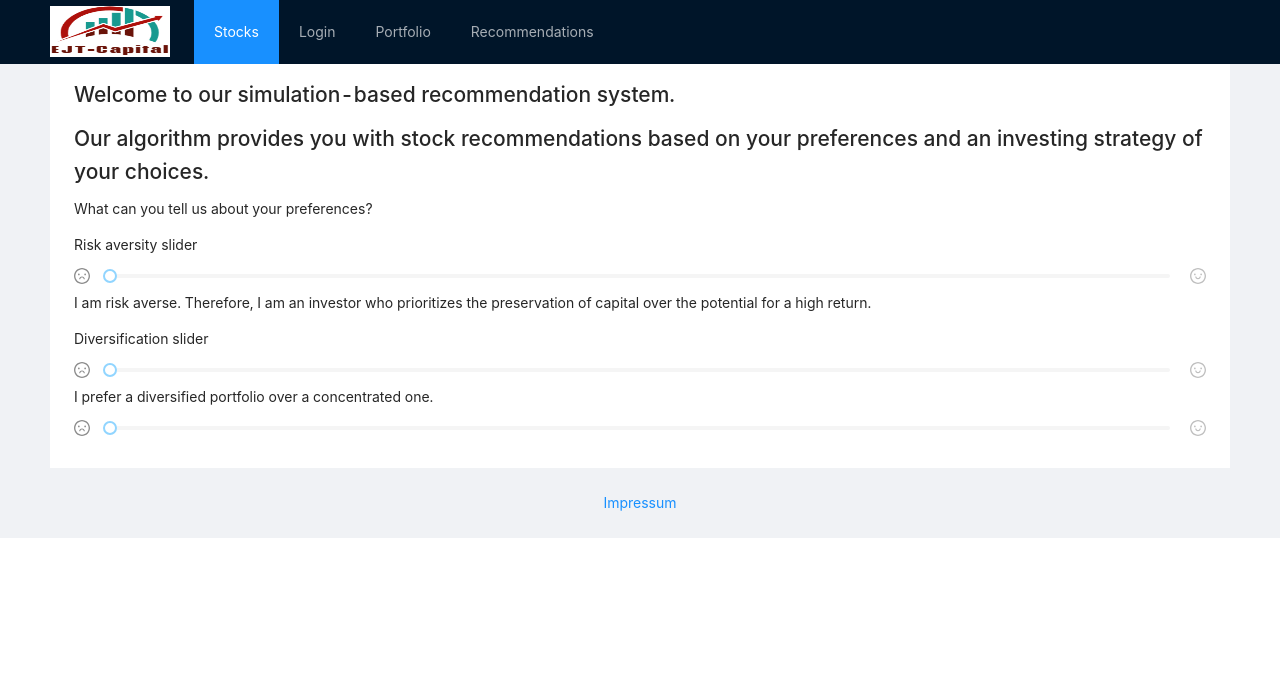
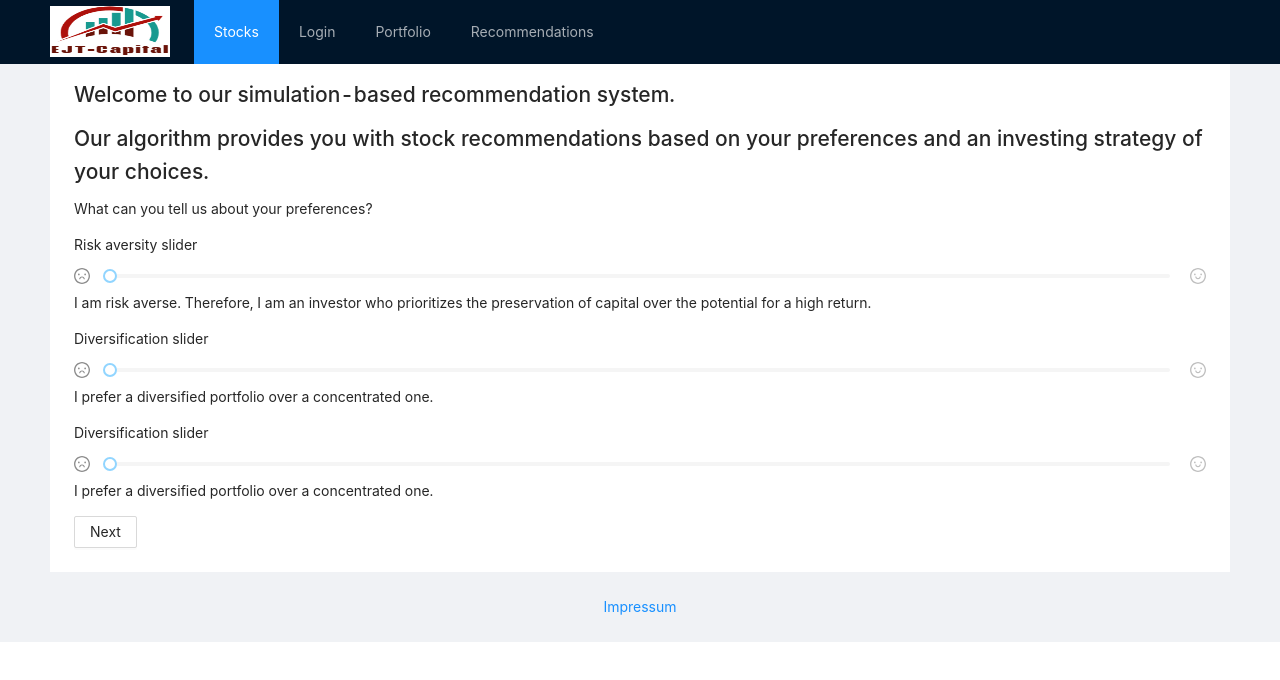
Before and after one commit to neoraven/Teamprojekt_SS20_CGI, a React (Create React App) app in the folder frontend/stonksapp/: page /recommendations in a window 1280 px wide. Shown: the top 680 px of the page. Built offline with nearby package versions, Linux system fonts and the light colour scheme; what react-stockcharts would draw is missing.

Commit message:
next button

```diff
--- /dev/null
+++ b/frontend/stonksapp/src/components/Chose.js
@@ -0,0 +1,15 @@
+import React from 'react'
+import Recommendation from '../components/Recommendations'
+import { Button } from 'antd';
+
+class Chose extends React.Component {
+    render() {
+        return (
+            <div>
+
+            <Button Link to='/'>Next</Button>
+            </div>
+        )
+    }
+}
+export default Chose
--- a/frontend/stonksapp/src/containers/RecommendationView.js
+++ b/frontend/stonksapp/src/containers/RecommendationView.js
@@ -1,5 +1,7 @@
 import React from 'react'
 import Recommendation from '../components/Recommendations'
+import { Button } from 'antd';
+import { Link } from 'react-router-dom';
 
 class RecommendationView extends React.Component {
     render() {
@@ -19,8 +21,13 @@ class RecommendationView extends React.Component {
                         <Recommendation />
                         <p>I prefer a diversified portfolio over a concentrated one.</p>
                     </div>
-                    <Recommendation />
+                    <div>
+                        <p>Diversification slider</p>
+                        <Recommendation />
+                        <p>I prefer a diversified portfolio over a concentrated one.</p>
+                    </div>
                 </div>
+            <Button ><Link to='/chose'>Next</Link></Button>
             </div>
         )
     }
--- a/frontend/stonksapp/src/routes.js
+++ b/frontend/stonksapp/src/routes.js
@@ -7,6 +7,7 @@ import Details from './containers/StocksDetailedView';
 import PortfolioList from './containers/PortfolioListView';
 import Impressum from './containers/Impressum';
 import RecommendationView from './containers/RecommendationView'
+import Chose from './components/Chose';
 
 const BaseRouter = (props) =>(
   <div>
@@ -17,6 +18,7 @@ const BaseRouter = (props) =>(
     <Route exact path ='/recommendations/' component = {RecommendationView}/>
     <Route exact path ='/company/:stocksSymbol' component = {Details} />
     <Route exact path ='/impressum/' component = {Impressum} />
+    <Route exact path ='/chose/' component = {Chose} />
   </div>
 );
 
```
